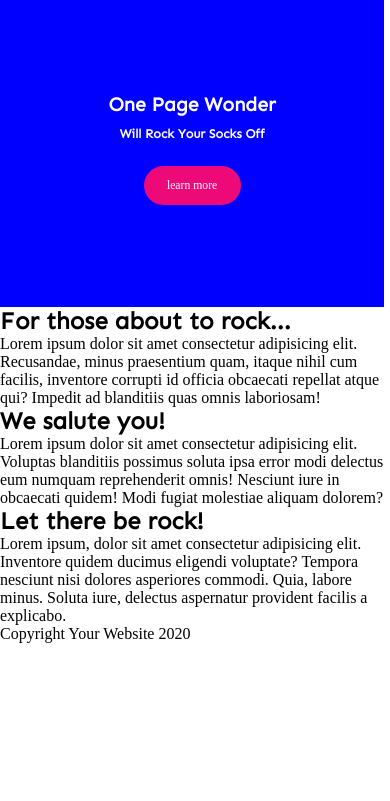
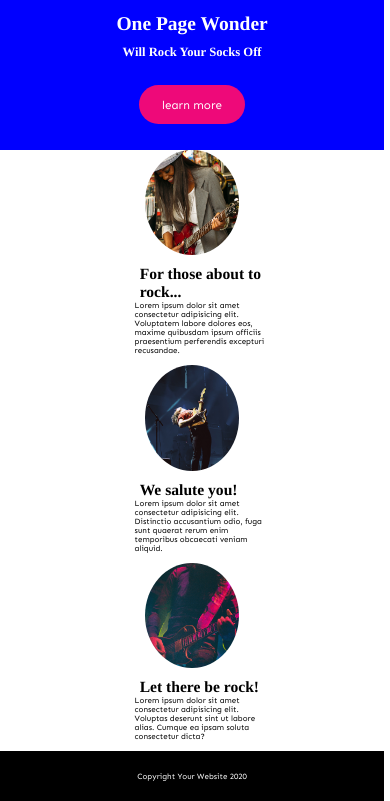
Before and after one commit to ElsongMaster/SASS_exo2, a website: page index.html in a window 390 px wide. Shown: the part 43-844 px from the top of the page. Drawn offline with Linux system fonts and the light colour scheme; a web font is replaced by a local one.

Commit message:
finition site

```diff
--- a/index.html
+++ b/index.html
@@ -29,28 +29,29 @@
     </header>
 
     <section>
-      <div class="section-contenu">
       <div class="row-section">
         <div class="col-section_text">
           <h2>For those about to rock...</h2>
           <p>
-              Lorem ipsum dolor sit amet consectetur adipisicing elit.
-              Recusandae, minus praesentium quam, itaque nihil cum facilis,
-              inventore corrupti id officia obcaecati repellat atque qui?
-              Impedit ad blanditiis quas omnis laboriosam!
+            Lorem ipsum dolor sit amet consectetur adipisicing elit. Voluptatem
+            labore dolores eos, maxime quibusdam ipsum officiis praesentium
+            perferendis excepturi recusandae.
           </p>
         </div>
-          <div class="col-section_img"></div>
+        <div class="col-section_img">
+          <img src="./public/img/01.jpg" alt="" />
+        </div>
       </div>
       <div class="row-section">
-          <div class="col-section_img"></div>
+        <div class="col-section_img">
+          <img src="./public/img/02.jpg" alt="" />
+        </div>
         <div class="col-section_text">
           <h2>We salute you!</h2>
           <p>
-              Lorem ipsum dolor sit amet consectetur adipisicing elit. Voluptas
-              blanditiis possimus soluta ipsa error modi delectus eum numquam
-              reprehenderit omnis! Nesciunt iure in obcaecati quidem! Modi
-              fugiat molestiae aliquam dolorem?
+            Lorem ipsum dolor sit amet consectetur adipisicing elit. Distinctio
+            accusantium odio, fuga sunt quaerat rerum enim temporibus obcaecati
+            veniam aliquid.
           </p>
         </div>
       </div>
@@ -58,13 +59,13 @@
         <div class="col-section_text">
           <h2>Let there be rock!</h2>
           <p>
-              Lorem ipsum, dolor sit amet consectetur adipisicing elit.
-              Inventore quidem ducimus eligendi voluptate? Tempora nesciunt nisi
-              dolores asperiores commodi. Quia, labore minus. Soluta iure,
-              delectus aspernatur provident facilis a explicabo.
+            Lorem ipsum dolor sit amet consectetur adipisicing elit. Voluptas
+            deserunt sint ut labore alias. Cumque ea ipsam soluta consectetur
+            dicta?
           </p>
         </div>
-          <div class="col-section_img"></div>
+        <div class="col-section_img">
+          <img src="./public/img/03.jpg" alt="" />
         </div>
       </div>
     </section>
--- a/src/scss/_variables.scss
+++ b/src/scss/_variables.scss
@@ -1 +1,3 @@
-$myFont-title: "senregular", times, sans-serif;
+$myFont-title: "senextrabold", times, sans-serif;
+
+$myFont-body: "senregular", times, sans-serif;
--- a/src/scss/modules/_fonts.scss
+++ b/src/scss/modules/_fonts.scss
@@ -5,3 +5,19 @@
   font-weight: normal;
   font-style: normal;
 }
+
+@font-face {
+  font-family: "senbold";
+  src: url("../polices/sen-bold-webfont.woff2") format("woff2"),
+    url("../polices/sen-bold-webfont.woff") format("woff");
+  font-weight: normal;
+  font-style: normal;
+}
+
+@font-face {
+  font-family: "senextrabold";
+  src: url("./polices/sen-extrabold-webfont.woff2") format("woff2"),
+    url("./polices/sen-extrabold-webfont.woff") format("woff");
+  font-weight: bolder;
+  font-style: normal;
+}
--- /dev/null
+++ b/src/scss/modules/_footer.scss
@@ -0,0 +1,25 @@
+footer {
+  display: flex;
+  justify-content: center;
+  align-items: center;
+  width: 100%;
+  background-color: black;
+  p {
+    display: flex;
+    justify-content: center;
+    align-items: center;
+    height: 50px;
+    width: 100%;
+    color: white;
+    // border: 2px solid red;
+    font-size: max(1vw, 12px);
+  }
+}
+
+@media (max-width: 768px) {
+  footer {
+    p {
+      font-size: max(1.8vw, 8px);
+    }
+  }
+}
--- a/src/scss/modules/_header.scss
+++ b/src/scss/modules/_header.scss
@@ -8,6 +8,13 @@ html {
   height: 100vh;
   width: 98.5vw;
   min-width: 319px;
+}
+
+body {
+  display: flex;
+  flex-direction: column;
+  align-items: center;
+  font-family: $myFont-body;
 }
 li {
   list-style-type: none;
@@ -20,6 +27,7 @@ header {
   height: 350px;
   display: flex;
   flex-direction: column;
+  width: 100%;
   .container-navbar {
     display: flex;
 
@@ -30,33 +38,55 @@ header {
       display: flex;
       justify-content: center;
       align-items: center;
-      width: 20%;
+      width: 100%;
       height: 100%;
-      border: 2px solid yellow;
+      // border: 2px solid yellow;
+      font-size: 15px;
     }
     nav {
-      width: 80%;
+      width: 100%;
       display: flex;
       justify-content: center;
       align-items: center;
       flex-direction: column;
-      border: 2px solid purple;
+      // border: 2px solid purple;
+      i {
+        display: none;
+      }
 
       ul {
-        width: 15%;
+        width: max(20%, 120px);
         height: 100%;
         display: flex;
         justify-content: space-between;
         align-items: center;
-        align-self: flex-end;
-        border: 2px solid red;
+        // border: 2px solid red;
         li {
+          // height: 100%;
+          // border: 2px solid rgb(45, 99, 74);
           a {
-            height: 100%;
+            display: flex;
+            align-items: center;
+            height: 20px;
             width: 100%;
             text-transform: uppercase;
             color: grey;
-            font-size: 15px;
+            font-size: 12.5px;
+            position: relative;
+            // border: 2px solid rgb(160, 120, 132);
+          }
+          a::before {
+            content: "";
+            height: 3px;
+            width: 0;
+            background-color: grey;
+            position: absolute;
+            bottom: 0;
+            transition: 1s;
+          }
+
+          a:hover::before {
+            width: 100%;
           }
         }
       }
@@ -65,8 +95,6 @@ header {
   .logo,
   .banniere > * {
     color: white;
-  }
-  .logo {
   }
 
   .banniere {
@@ -87,6 +115,10 @@ header {
       background-color: rgb(238, 9, 121);
       padding: 9px 50px;
     }
+
+    a:hover {
+      background-color: rgba(238, 9, 121, 0.8);
+    }
   }
 }
 
@@ -105,6 +137,7 @@ header {
         width: fit-content;
         max-height: 50px;
         i {
+          display: flex;
           font-size: max(4vw, 1em);
           color: grey;
           border: 2px solid grey;
@@ -136,3 +169,4 @@ header {
     }
   }
 }
+/* fin media queries header*/
--- /dev/null
+++ b/src/scss/modules/_sections.scss
@@ -0,0 +1,158 @@
+section {
+  width: 50%;
+  display: flex;
+  flex-direction: column;
+  .row-section {
+    display: flex;
+    height: 200px;
+
+    .col-section_text {
+      display: flex;
+      flex-direction: column;
+      align-items: center;
+      justify-content: center;
+      width: 50%;
+      //   border: 2px solid purple;
+      padding: 10px;
+      h2 {
+        font-size: 1.8vw;
+        height: fit-content;
+        width: 70%;
+      }
+      p {
+        display: flex;
+        align-items: center;
+        height: fit-content;
+        width: 70%;
+        font-size: 0.9vw;
+        // border: 2px solid rgb(91, 117, 56);
+      }
+    }
+
+    .col-section_img {
+      display: flex;
+      justify-content: center;
+      align-items: center;
+      width: 50%;
+      //   border: 2px solid yellow;
+
+      img {
+        height: 200px;
+        width: 190px;
+        border-radius: 50%;
+      }
+    }
+    // div.col-section_img:not(div.col-section_img:nth-of-type(2)) {
+    //   justify-content: flex-start;
+    // }
+  }
+}
+
+/*Media queries sections*/
+@media (min-width: 468px) and (max-width: 768px) {
+  section {
+    width: 65%;
+    display: flex;
+    flex-direction: column;
+    .row-section {
+      display: flex;
+      height: 200px;
+
+      .col-section_text {
+        display: flex;
+        flex-direction: column;
+        justify-content: center;
+        width: 50%;
+        // border: 2px solid purple;
+        padding: 10px;
+        h2 {
+          font-size: max(4vw, 15px);
+          height: fit-content;
+          width: 100%;
+        }
+        p {
+          display: flex;
+          align-items: center;
+          height: fit-content;
+          width: 100%;
+          font-size: max(1.2vw, 8px);
+          // padding: 10px;
+          //   border: 2px solid rgb(91, 117, 56);
+        }
+      }
+
+      .col-section_img {
+        display: flex;
+        justify-content: flex-end;
+        align-items: center;
+        width: 50%;
+        // border: 2px solid yellow;
+
+        img {
+          height: max(27vw, 100px);
+          width: max(24vw, 90px);
+          border-radius: 50%;
+        }
+      }
+      div.col-section_img:not(div.col-section_img:nth-of-type(2)) {
+        justify-content: flex-start;
+      }
+    }
+  }
+}
+
+@media (max-width: 467px) {
+  section {
+    width: 65%;
+    display: flex;
+    flex-direction: column;
+    .row-section {
+      display: flex;
+      flex-direction: column;
+      height: fit-content;
+
+      .col-section_text {
+        display: flex;
+        flex-direction: column;
+        align-items: center;
+        justify-content: center;
+        order: 2;
+        width: 100%;
+        // border: 2px solid purple;
+        padding: 10px;
+        h2 {
+          font-size: max(4vw, 15px);
+          height: fit-content;
+          width: 50%;
+        }
+        p {
+          display: flex;
+          align-items: center;
+          height: fit-content;
+          width: 50%;
+          min-width: 135px;
+          font-size: max(1.2vw, 8px);
+          // padding: 10px;
+          //   border: 2px solid rgb(91, 117, 56);
+        }
+      }
+
+      .col-section_img {
+        display: flex;
+        justify-content: center;
+        order: 1;
+        align-items: center;
+        width: 100%;
+        // border: 2px solid yellow;
+
+        img {
+          height: max(27vw, 100px);
+          width: max(24vw, 90px);
+          border-radius: 50%;
+        }
+      }
+    }
+  }
+}
+
+/* fin media queries*/
--- a/src/scss/modules/_titres.scss
+++ b/src/scss/modules/_titres.scss
@@ -3,4 +3,5 @@ h2,
 h3,
 h4 {
   font-family: $myFont-title;
+  font-weight: bolder;
 }
--- a/src/scss/modules/style.scss
+++ b/src/scss/modules/style.scss
@@ -1,3 +1,5 @@
 @import "./fonts";
 @import "./titres";
 @import "./header";
+@import "./sections";
+@import "./footer";
```
Also changed, not shown: public/css/app.css, public/polices/sen-bold-webfont.woff (added), public/polices/sen-bold-webfont.woff2 (added), public/polices/sen-bold.otf (added), public/polices/sen-extrabold.otf (added), 1 other file. Lines whose indentation alone changed are shown as unchanged.
